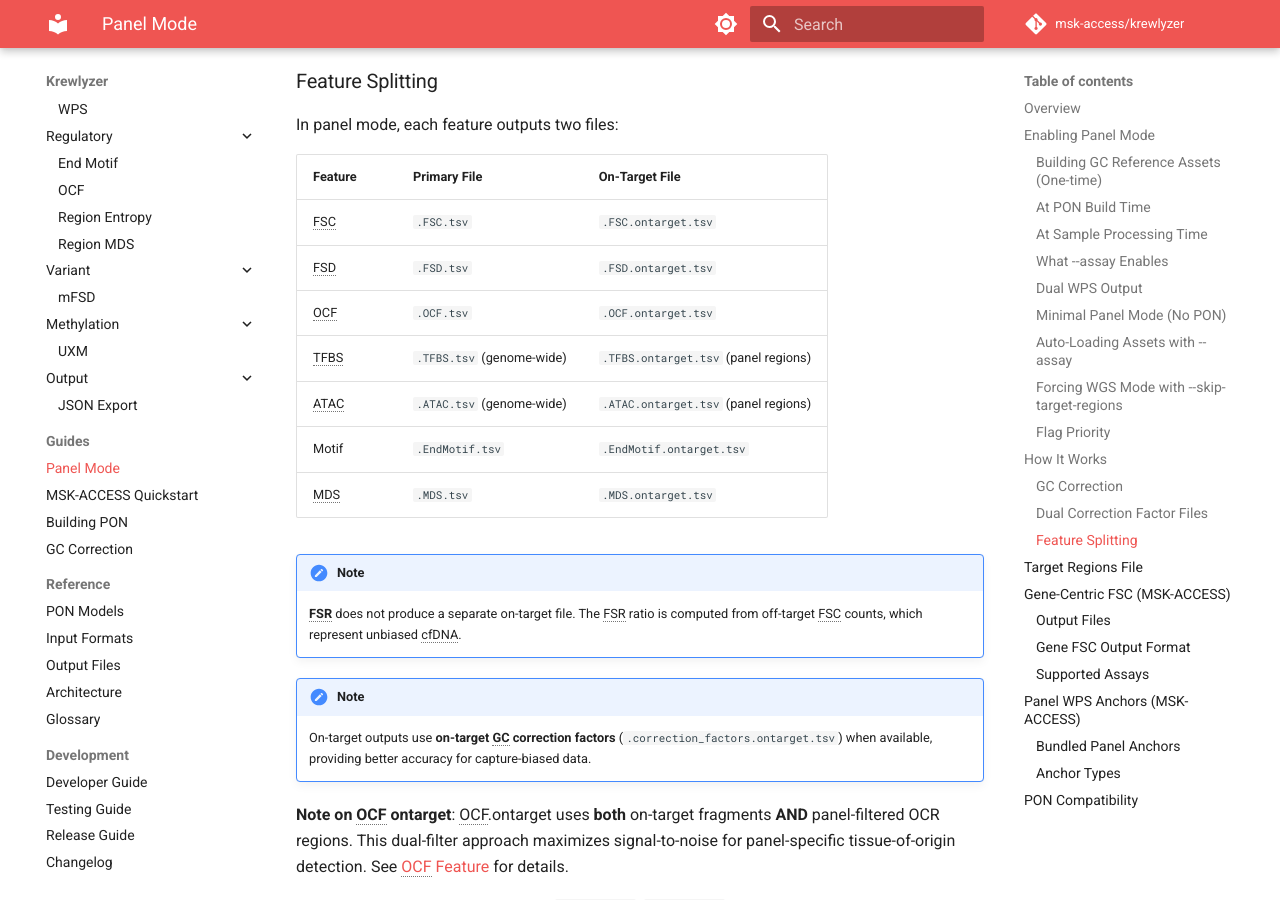
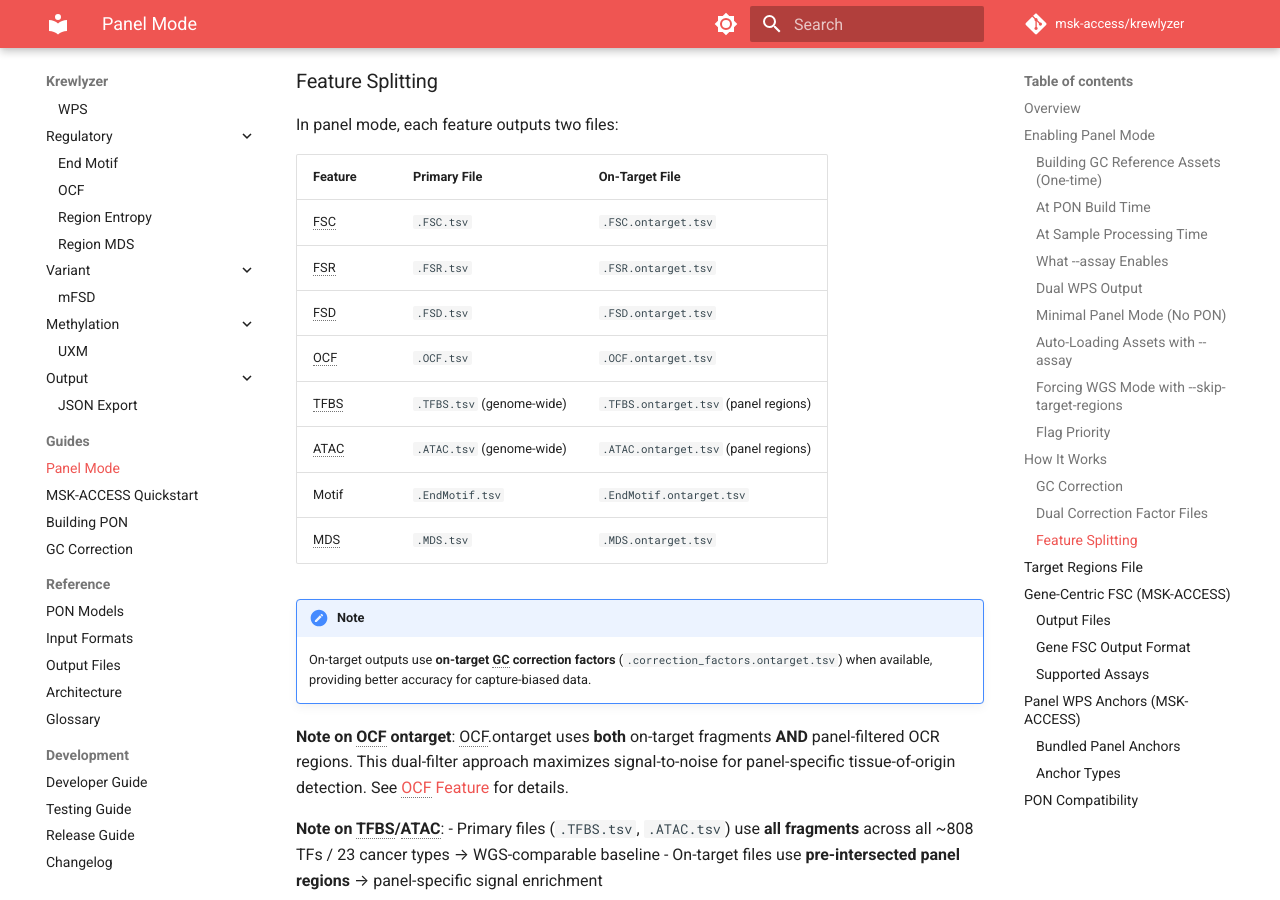
Before and after one commit to msk-access/krewlyzer, an MkDocs documentation site: the page built from docs/guides/panel-mode.md, in a window 1280 px wide and 900 px high, scrolled down 3708 px. Built offline with MkDocs 1.6.1 and Material for MkDocs 9.7.7, drawn with Linux system fonts in a browser that asks for light colours; comment, search, counter and statistics services are not loaded; the version menu is left out.

Commit message:
docs: update FSR on-target documentation and CHANGELOG
- panel-mode.md: Add FSR to on-target feature table, remove note saying
  FSR doesn't produce on-target output (it now does)
- output-files.md: Add FSR.ontarget.tsv to on/off-target diagram
- CHANGELOG.md: Add Unreleased section with FSR region label fix,
  panel mode override fix, on-target output, and unit tests

```diff
--- a/docs/guides/panel-mode.md
+++ b/docs/guides/panel-mode.md
@@ -155,15 +155,13 @@
 | Feature | Primary File | On-Target File |
 |---------|--------------|----------------|
 | FSC | `.FSC.tsv` | `.FSC.ontarget.tsv` |
+| FSR | `.FSR.tsv` | `.FSR.ontarget.tsv` |
 | FSD | `.FSD.tsv` | `.FSD.ontarget.tsv` |
 | OCF | `.OCF.tsv` | `.OCF.ontarget.tsv` |
 | TFBS | `.TFBS.tsv` (genome-wide) | `.TFBS.ontarget.tsv` (panel regions) |
 | ATAC | `.ATAC.tsv` (genome-wide) | `.ATAC.ontarget.tsv` (panel regions) |
 | Motif | `.EndMotif.tsv` | `.EndMotif.ontarget.tsv` |
 | MDS | `.MDS.tsv` | `.MDS.ontarget.tsv` |
-
-!!! note
-    **FSR** does not produce a separate on-target file. The FSR ratio is computed from off-target FSC counts, which represent unbiased cfDNA.
 
 !!! note
     On-target outputs use **on-target GC correction factors** (`.correction_factors.ontarget.tsv`)
```
Also changed, not shown: docs/reference/output-files.md (+1 -1 lines).
